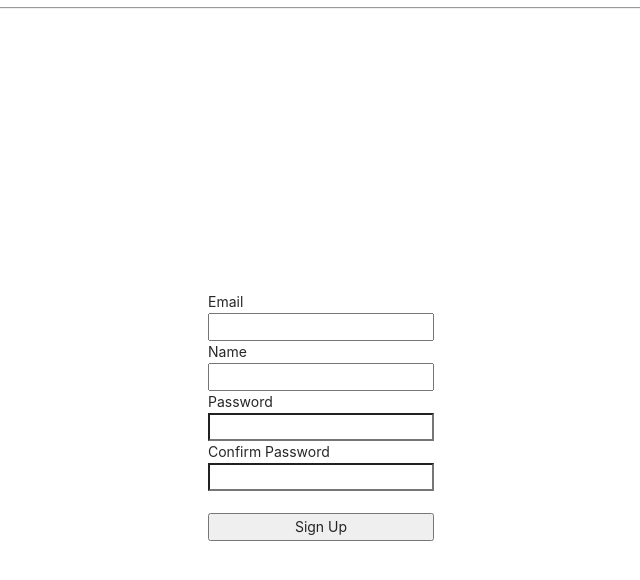
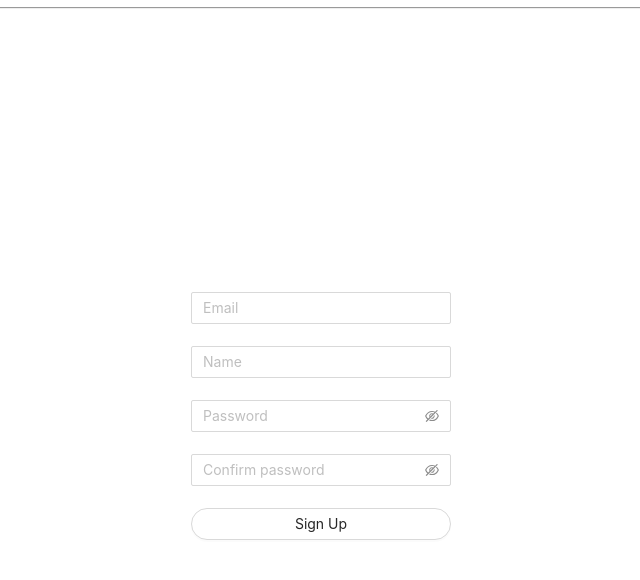
Before and after one commit to kimgostring/2021MovieApp, a React (Create React App) app in the folder client/: page /register in a window 1280 px wide. Shown: the top 580 px of the page, without its empty margins (319-959 px from the left). Built offline with nearby package versions, Linux system fonts and the light colour scheme; no server answers.

Commit message:
무비앱 시리즈 #12 Favorite list에 추가 삭제, ant design 이용

```diff
--- a/client/src/components/views/LandingPage/LandingPage.js
+++ b/client/src/components/views/LandingPage/LandingPage.js
@@ -2,7 +2,7 @@ import React, { useEffect, useState } from 'react';
 import axios from "axios";
 import { withRouter } from 'react-router-dom';
 import { USER_SERVER, API_URL, API_KEY, IMG_URL } from '../../../Config';
-import { Row } from 'antd';
+import { Row, Button } from 'antd';
 import MainImg from '../commons/MainImg';
 import GridCards from '../commons/GridCards';
 
@@ -64,9 +64,12 @@ function LandingPage(props) {
                 width: '85%', margin: '1rem auto'
             }}>
                 <h2>Movie by latest</h2>
-                <button onClick={onClickHandler}>
-                    Log out
-                </button>
+                <div style={{ display: 'flex', justifyContent: 'flex-end'}}>
+                    <Button shape="round" onClick={onClickHandler}>
+                        Log out
+                    </Button>
+                </div>
+
                 <hr /> { /* 선 긋기 */ }
 
                 { /* movie grid cards */ }
@@ -92,7 +95,7 @@ function LandingPage(props) {
             <div style={{
                 display: 'flex', justifyContent: 'center'
             }}>
-                <button onClick={loadMoreItems}>Load More</button>
+                <Button shape="round" onClick={loadMoreItems}>Load More</Button>
             </div>
         </div>
     );
--- a/client/src/components/views/LoginPage/LoginPage.js
+++ b/client/src/components/views/LoginPage/LoginPage.js
@@ -4,6 +4,7 @@ import { useDispatch } from 'react-redux';
 import { loginUser } from '../../../_actions/user_action';
 import { withRouter } from 'react-router-dom';
 import { useForm } from 'react-hook-form';
+import { Input, Button } from 'antd';
 
 function LoginPage(props) { // 페이지 이동에 사용됨
     const dispatch = useDispatch();
@@ -55,8 +56,7 @@ function LoginPage(props) { // 페이지 이동에 사용됨
             <form style={{ display: 'flex', flexDirection: 'column'}}
                 onSubmit={handleSubmit(onSubmitHandler)}
             >
-                <label>Email</label>
-                <input {...register("email", {
+                <Input placeholder="Email" {...register("email", {
                     required: "Email is required.",
                     pattern: {
                         value: /^[0-9a-zA-Z]([-_\.]?[0-9a-zA-Z])*@[0-9a-zA-Z]([-_\.]?[0-9a-zA-Z])*\.[a-zA-Z]{2,3}$/,
@@ -64,9 +64,9 @@ function LoginPage(props) { // 페이지 이동에 사용됨
                     }
                 })} onChange={onEmailHandler} />
                 {errors.email?.message}
+                <br />
 
-                <label>Password</label>
-                <input type="password" {...register("password", {
+                <Input.Password placeholder="password" {...register("password", {
                     required: "Password is required.",
                     minLength: {
                         value: 5,
@@ -76,7 +76,8 @@ function LoginPage(props) { // 페이지 이동에 사용됨
                 {errors.password?.message}
                 <br />
 
-                <button type="submit">Login</button>
+                <Button shape="round" htmlType="submit">Login</Button>
+                <a href="/register" style={{ color: "gray "}}>Register now</a>
             </form>
         </div>
     )
--- a/client/src/components/views/MovieDetail/MovieDetail.js
+++ b/client/src/components/views/MovieDetail/MovieDetail.js
@@ -2,7 +2,7 @@
 import React, { useEffect, useState } from 'react'
 import { API_URL, API_KEY, IMG_URL } from '../../../Config'
 import { withRouter } from 'react-router-dom';
-import { Row } from 'antd';
+import { Row, Button } from 'antd';
 import MainImg from '../commons/MainImg'
 import MovieInfo from './Sections/MovieInfo'
 import GridCards from '../commons/GridCards'
@@ -71,7 +71,7 @@ function MovieDetail(props) {
                 {/* Actor Grid */}
 
                 <div style={{ display: 'flex', justifyContent: 'center', margin: '2rem' }}>
-                    <button onClick={toggleActorView}> Toggle Actor View </button>
+                    <Button shape="round" onClick={toggleActorView}> Toggle Actor View </Button>
                 </div>
 
                 { ActorToggle &&
--- a/client/src/components/views/MovieDetail/Sections/FavoriteBtn.js
+++ b/client/src/components/views/MovieDetail/Sections/FavoriteBtn.js
@@ -1,4 +1,5 @@
 import React, { useEffect, useState } from 'react'
+import { Button } from 'antd';
 import Axios from 'axios'
 
 function FavoriteBtn(props) {
@@ -11,13 +12,15 @@ function FavoriteBtn(props) {
     const [FavoriteNumber, setFavoriteNumber] = useState(0);
     const [IsFavorited, setIsFavorited] = useState(false);
 
-    useEffect(() => {
-        // DB의 정보 서버에 요청
-        const variables = { // MovieDetail에서부터 props로 가져올 정보
-            userFrom,
-            movieId
-        }
+    const variables = { // MovieDetail에서부터 props로 가져올 정보
+        userFrom, // 간략하게 쓴 것, userFrom: userFrom에저장된값 으로 들어감
+        movieId,
+        movieTitle,
+        moviePost,
+        movieRunTime
+    }
 
+    useEffect(() => { // DB의 정보 서버에 요청
         // 해당 영화에 좋아요한 숫자
         Axios.post('/api/favorite/favoriteNumber', variables)
             .then(res => {
@@ -39,9 +42,33 @@ function FavoriteBtn(props) {
             });
     }, []);
 
+    const onClickFavorite = () => {
+        if (IsFavorited) {
+            Axios.post('/api/favorite/removeFromFavorite', variables)
+            .then(res => {
+                if (res.data.success) {
+                    setIsFavorited(!IsFavorited);
+                    setFavoriteNumber(FavoriteNumber - 1);
+                } else {
+                    alert('Fail to remove movie from favorite list.');
+                }
+            })
+        } else {
+            Axios.post('/api/favorite/addToFavorite', variables)
+            .then(res => {
+                if (res.data.success) {
+                    setIsFavorited(!IsFavorited);
+                    setFavoriteNumber(FavoriteNumber + 1);
+                } else {
+                    alert('Fail to add movie to favorite list.');
+                }
+            })
+        }
+    }
+
     return (
         <div>
-            <button>{IsFavorited ? "Remove from Favorite" : "Add to Favorite"}  {FavoriteNumber}</button>
+            <Button shape="round" onClick={onClickFavorite}>{IsFavorited ? "Remove from Favorite" : "Add to Favorite"} {FavoriteNumber}</Button>
         </div>
     )
 }
--- a/client/src/components/views/RegisterPage/RegisterPage.js
+++ b/client/src/components/views/RegisterPage/RegisterPage.js
@@ -3,6 +3,7 @@ import { useDispatch } from 'react-redux';
 import { registerUser } from '../../../_actions/user_action';
 import { withRouter } from 'react-router-dom';
 import { useForm } from 'react-hook-form';
+import { Input, Button } from 'antd';
 
 function RegisterPage(props) {
     const dispatch = useDispatch();
@@ -57,8 +58,7 @@ function RegisterPage(props) {
             <form style={{display: 'flex', flexDirection: 'column'}}
                 onSubmit={handleSubmit(onSubmitHandler)}
             >
-                <label>Email</label>
-                <input {...register("email", {
+                <Input placeholder="Email" {...register("email", {
                     required: "Email is required.",
                     pattern: {
                         value: /^[0-9a-zA-Z]([-_\.]?[0-9a-zA-Z])*@[0-9a-zA-Z]([-_\.]?[0-9a-zA-Z])*\.[a-zA-Z]{2,3}$/,
@@ -66,15 +66,15 @@ function RegisterPage(props) {
                     }
                 })} onChange={onEmailHandler} />
                 {errors.email?.message}
+                <br />
 
-                <label>Name</label>
-                <input {...register("name", {
+                <Input placeholder="Name" {...register("name", {
                     required: "Name is required."
                 })} onChange={onNameHandler} />
                 {errors.name?.message}
+                <br />
 
-                <label>Password</label>
-                <input type="password" {...register("password", {
+                <Input.Password placeholder="Password" {...register("password", {
                     required: "Password is required.",
                     minLength: {
                         value: 5,
@@ -82,15 +82,15 @@ function RegisterPage(props) {
                     }
                 })} onChange={onPasswordHandler} />
                 {errors.password?.message}
+                <br />
 
-                <label>Confirm Password</label>
-                <input type="password" {...register("confirmPW", {
+                <Input.Password placeholder="Confirm password" {...register("confirmPW", {
                     validate: value => value === Password || "Password doesn't match."
                 })} onChange={onConfirmPWHandler} />
                 {errors.confirmPW?.message}
                 <br />
 
-                <button type="submit">Sign Up</button>
+                <Button shape="round" htmlType="submit">Sign Up</Button>
             </form>
         </div>
     );
```
Also changed, not shown: 2 other files (tests, documents, lock files or other folders).
